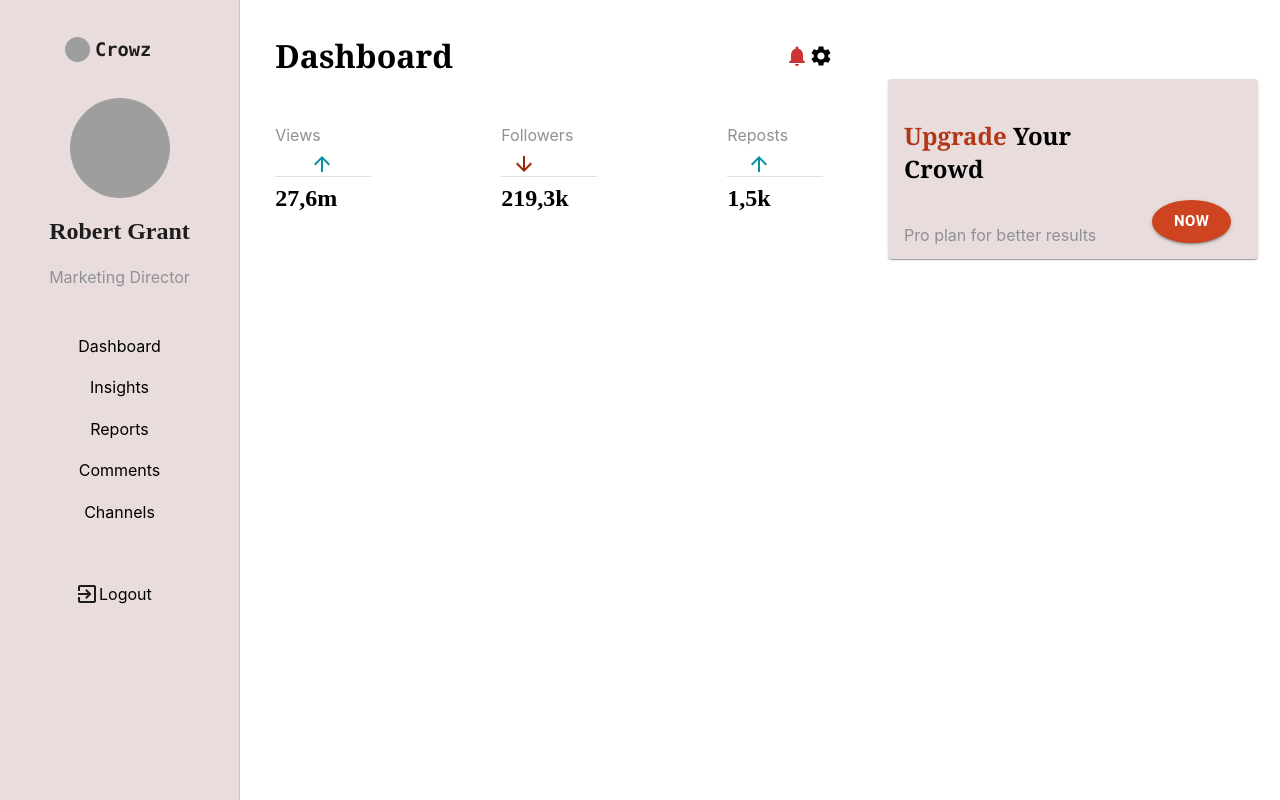
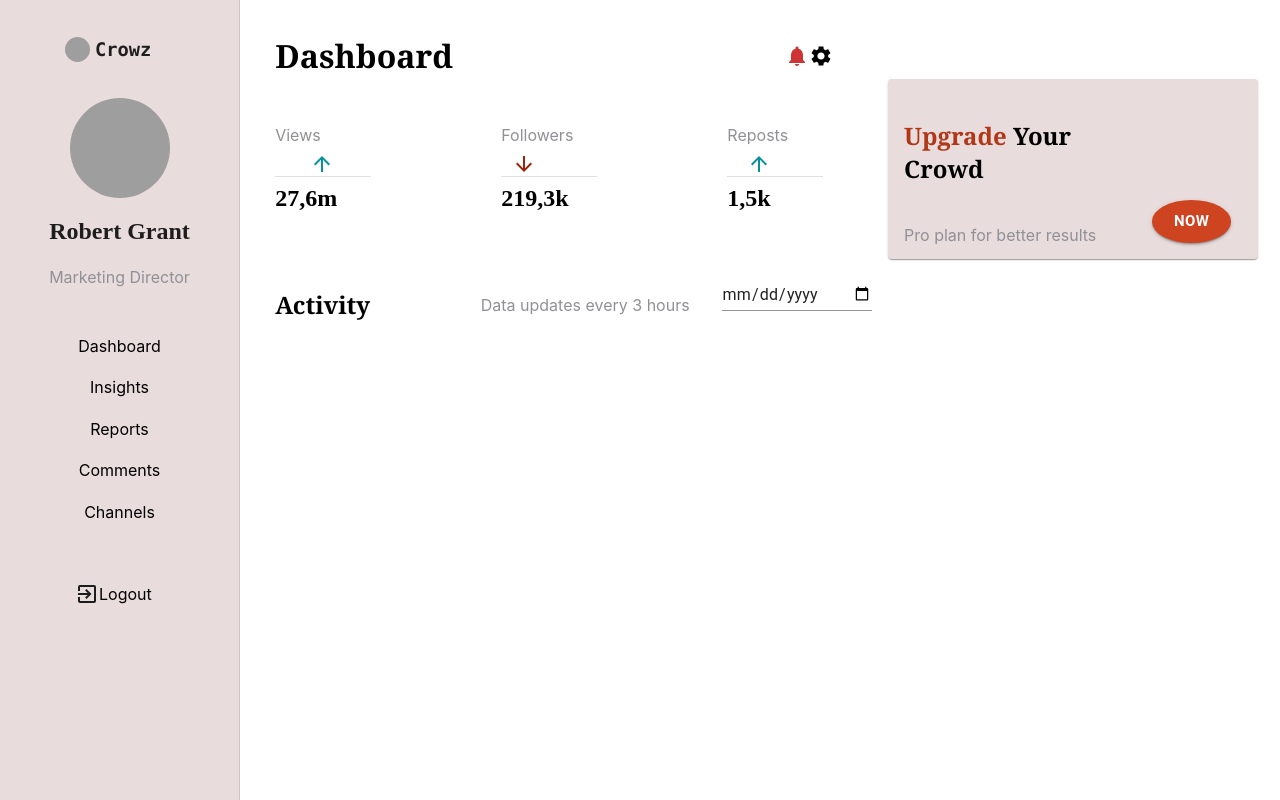
Before and after one commit to rashafaheem/crowz-dashboard, a Next.js app: page / in a window 1280 px wide. Built offline with nearby package versions, Linux system fonts and the light colour scheme; grey boxes are pictures that could not be loaded.

Commit message:
Activity

```diff
--- /dev/null
+++ b/components/activity/activity.css
@@ -0,0 +1,9 @@
+.h2 {
+  font-family: "Georgia", Times, serif;
+  display: inline;
+  vertical-align: middle;
+}
+
+.p {
+  padding-left: 11%;
+}
--- /dev/null
+++ b/components/activity/activity.js
@@ -0,0 +1,36 @@
+import { makeStyles } from "@material-ui/core/styles";
+import TextField from "@material-ui/core/TextField";
+
+const useStyles = makeStyles((theme) => ({
+  container: {
+    display: "flex",
+    flexWrap: "wrap",
+  },
+  textField: {
+    marginLeft: theme.spacing(4),
+    marginRight: theme.spacing(1),
+    width: 150,
+  },
+}));
+
+function Activity() {
+  const classes = useStyles();
+
+  return (
+    <div className="activity">
+      <h2 className="h2">Activity</h2>
+      <p className="p">Data updates every 3 hours</p>
+      <TextField
+        id="date"
+        type="date"
+        defaultValue=""
+        className={classes.textField}
+        InputLabelProps={{
+          shrink: true,
+        }}
+      />
+    </div>
+  );
+}
+
+export default Activity;
--- /dev/null
+++ b/components/chart/chart.js
@@ -0,0 +1,51 @@
+import { Chart } from "react-charts";
+import React from "react";
+
+function ActChart() {
+  // Use any data object you want
+  const originalData = React.useMemo(
+    () => ({
+      axis: [1, 2, 3],
+      lines: [
+        { data: [{ value: 10 }, { value: 10 }, { value: 10 }] },
+        { data: [{ value: 10 }, { value: 10 }, { value: 10 }] },
+        { data: [{ value: 10 }, { value: 10 }, { value: 10 }] },
+      ],
+    }),
+    []
+  );
+
+  // Make data.lines represent the different series
+  const data = React.useMemo((data) => originalData.lines, [originalData]);
+
+  // Use data.lines[n].data to represent the different datums for each series
+  const getDatums = React.useCallback((series) => series.data, []);
+
+  // Use the original data object and the datum index to reference the datum's primary value.
+  const getPrimary = React.useCallback(
+    (datum, i, series, seriesIndex, data) => originalData.axis[i],
+    []
+  );
+
+  // Use data.lines[n].data[n].value as each datums secondary value
+  const getSecondary = React.useCallback((datum) => datum.value, []);
+
+  return (
+    <div
+      style={{
+        width: "400px",
+        height: "300px",
+      }}
+    >
+      <Chart
+        data={data}
+        getSeries={getSeries}
+        getDatums={getDatums}
+        getPrimary={getPrimary}
+        getSecondary={getSecondary}
+      />
+    </div>
+  );
+}
+
+export default ActChart;
--- a/package.json
+++ b/package.json
@@ -12,7 +12,9 @@
     "@material-ui/core": "^4.12.2",
     "@material-ui/icons": "^4.11.2",
     "next": "11.0.1",
+    "performance-now": "^0.2.0",
     "react": "17.0.2",
+    "react-charts": "^2.0.0-beta.7",
     "react-dom": "17.0.2"
   },
   "devDependencies": {
--- a/pages/_app.js
+++ b/pages/_app.js
@@ -2,6 +2,7 @@ import "../styles/globals.css";
 import "../components/sidebar/sidebar.css";
 import "../components/reach/reach.css";
 import "../components/upgradeCard/upgradeCard.css";
+import "../components/activity/activity.css";
 import "./index.css";
 
 function MyApp({ Component, pageProps }) {
--- a/pages/index.js
+++ b/pages/index.js
@@ -1,6 +1,8 @@
 import Sidebar from "../components/sidebar/sidebar.js";
 import Reach from "../components/reach/reach.js";
 import UpgradeCard from "../components/upgradeCard/upgradeCard.js";
+import Activity from "../components/activity/activity.js";
+import ActChart from "../components/chart/chart.js";
 import SettingsIcon from "@material-ui/icons/Settings";
 import NotificationsIcon from "@material-ui/icons/Notifications";
 
@@ -20,6 +22,9 @@ export default function Home() {
           <Reach />
           <UpgradeCard className="upCard" />
         </div>
+        <br />
+        <Activity />
+        {/* <ActChart /> */}
       </div>
     </div>
   );
```
Also changed, not shown: 1 other file (tests, documents, lock files or other folders).
